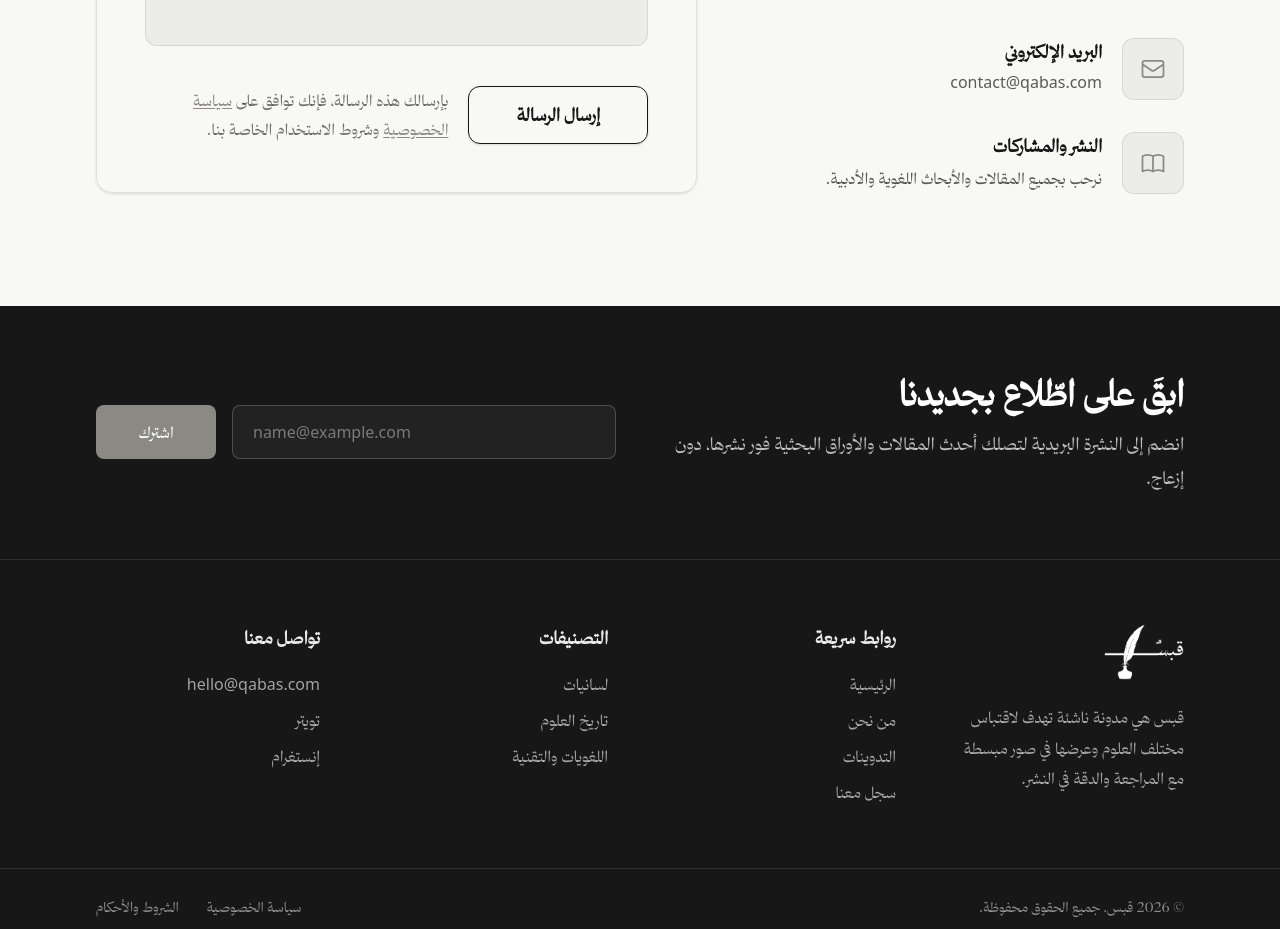
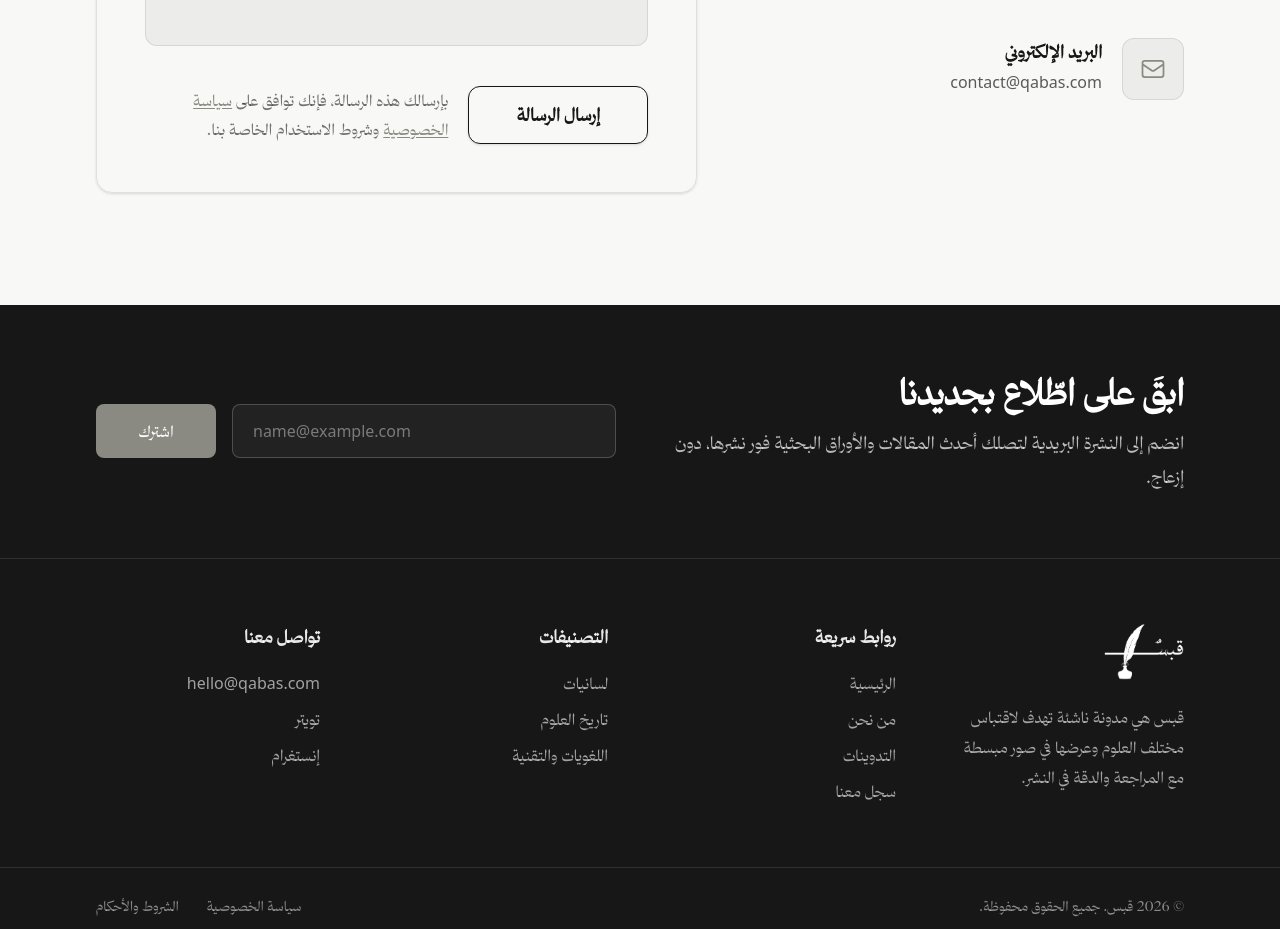
Before and after one commit to b4rbarroja/qabas, a Next.js app: page / in a window 1280 px wide. Shown: the part 3880-4809 px from the top of the page. Built offline with nearby package versions, Linux system fonts and the light colour scheme.

Commit message:
edit icons

```diff
--- a/app/components/contact/Contact.tsx
+++ b/app/components/contact/Contact.tsx
@@ -158,7 +158,7 @@ export default function ContactUs() {
                   البريد الإلكتروني
                 </h4>
 
-                <a
+                <Link
                   href="mailto:contact@qabas.com"
                   dir="ltr"
                   className="
@@ -175,69 +175,12 @@ export default function ContactUs() {
                   "
                 >
                   contact@qabas.com
-                </a>
+                </Link>
               </div>
             </div>
 
             {/* Publishing */}
-            <div className="group flex items-start gap-4 sm:gap-5">
-              <div
-                className="
-                  flex shrink-0 items-center justify-center
-                  rounded-xl
-                  border border-primary/10
-                  bg-primary/5
-                  p-3
-                  text-accent
-                  transition-all duration-300
-                  group-hover:border-accent
-                  group-hover:bg-accent
-                  group-hover:text-light
-                  sm:p-4
-                "
-              >
-                <svg
-                  className="h-6 w-6 sm:h-7 sm:w-7"
-                  fill="none"
-                  stroke="currentColor"
-                  viewBox="0 0 24 24"
-                  aria-hidden="true"
-                >
-                  <path
-                    strokeLinecap="round"
-                    strokeLinejoin="round"
-                    strokeWidth={1.5}
-                    d="M12 6.253v13m0-13C10.832 5.477 9.246 5 7.5 5S4.168 5.477 3 6.253v13C4.168 18.477 5.754 18 7.5 18s3.332.477 4.5 1.253m0-13C13.168 5.477 14.754 5 16.5 5c1.747 0 3.332.477 4.5 1.253v13C19.832 18.477 18.247 18 16.5 18c-1.746 0-3.332.477-4.5 1.253"
-                  />
-                </svg>
-              </div>
-
-              <div className="min-w-0 flex-1">
-                <h4
-                  className="
-                    text-base font-bold
-                    text-primary
-                    transition-colors duration-300
-                    group-hover:text-accent
-                    sm:text-lg
-                  "
-                >
-                  النشر والمشاركات
-                </h4>
-
-                <p
-                  className="
-                    mt-1
-                    text-sm
-                    leading-[1.8]
-                    text-primary/70
-                    sm:text-base
-                  "
-                >
-                  نرحب بجميع المقالات والأبحاث اللغوية والأدبية.
-                </p>
-              </div>
-            </div>
+            <div className="group flex items-start gap-4 sm:gap-5"></div>
           </div>
         </div>
 
```
